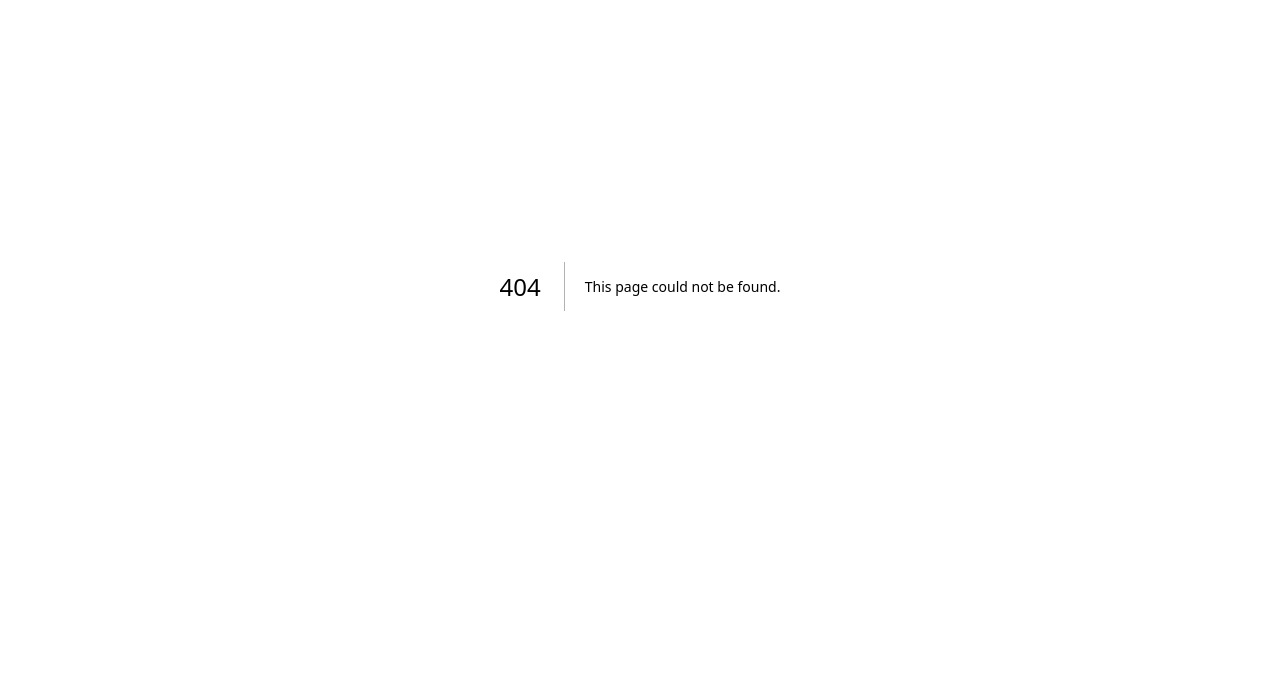
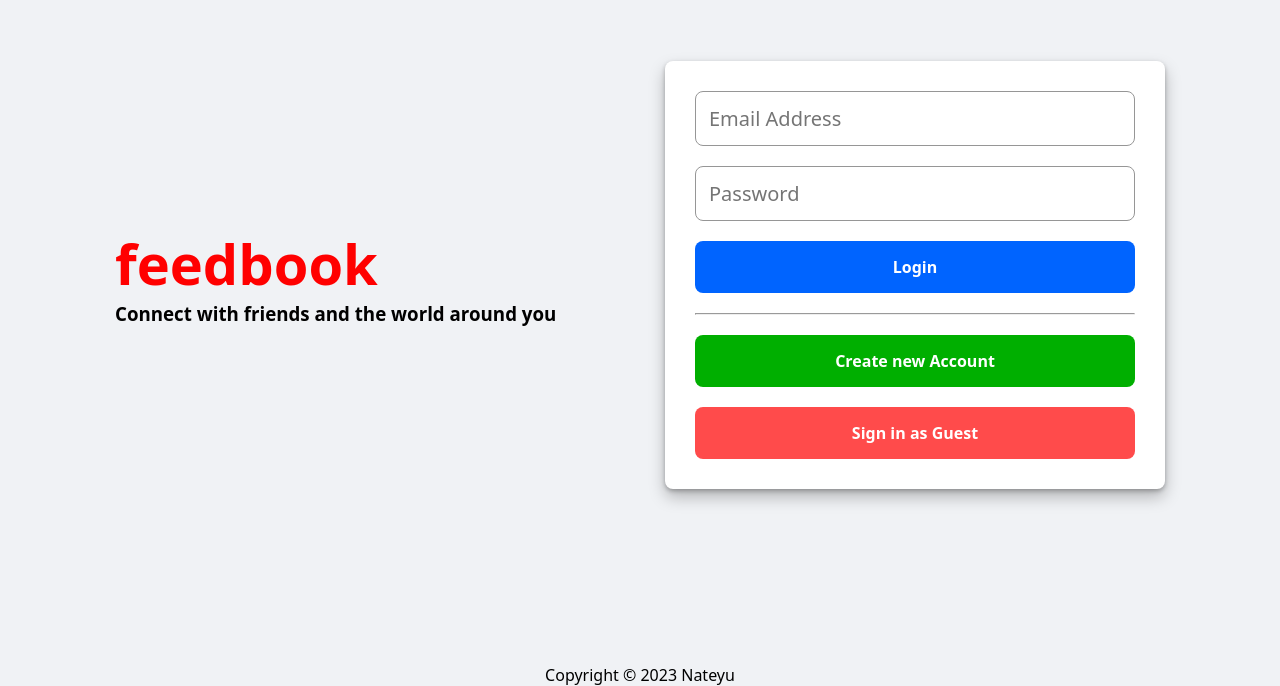
Before and after one commit to jyu-1/feedbook, a Next.js app in the folder client/: page /feedbook/ in a window 1280 px wide. Before the commit this address had no page. Shown: the part 114-800 px from the top of the page. Built offline with nearby package versions, Linux system fonts and the light colour scheme.

Commit message:
change config files

```diff
--- a/client/next.config.js
+++ b/client/next.config.js
@@ -1,6 +1,7 @@
 /** @type {import('next').NextConfig} */
 const nextConfig = {
-  reactStrictMode: true,
-}
+    reactStrictMode: true,
+    basePath: "/feedbook",
+};
 
-module.exports = nextConfig
+module.exports = nextConfig;
--- a/client/package.json
+++ b/client/package.json
@@ -4,7 +4,7 @@
   "private": true,
   "scripts": {
     "dev": "next dev",
-    "build": "next build",
+    "build": "next build && next export",
     "start": "next start",
     "lint": "next lint"
   },
--- a/client/pages/index.tsx
+++ b/client/pages/index.tsx
@@ -20,8 +20,8 @@ export default function Home() {
                     {signUp ? (
                         <div className={login.login_panel}>
                             <h2>Signup</h2>
-                            <p>It is fast and easy</p>
-                            <form>
+                            <p>It is fast and easy!</p>
+                            <form action="" method="post">
                                 <input
                                     name="name"
                                     type="text"
@@ -60,7 +60,7 @@ export default function Home() {
                         </div>
                     ) : (
                         <div className={login.login_panel}>
-                            <form>
+                            <form action="" method="post">
                                 <input
                                     name="email"
                                     type="email"
```
Also changed, not shown: 1 other file (tests, documents, lock files or other folders).
